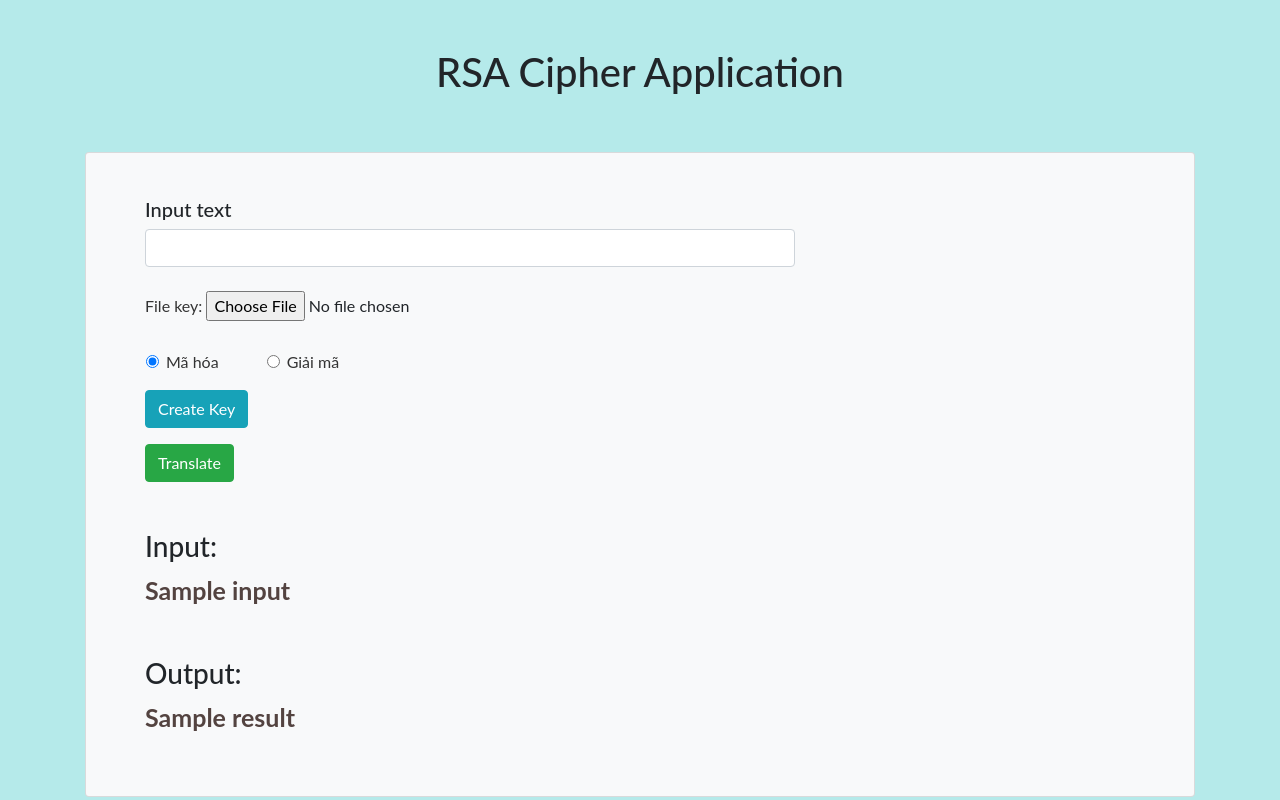
After one commit to ondinhk/app_cipher, a Flask app: template templates/rsa.html in a window 1280 px wide. The commit adds this page. Run offline with Flask 2, Linux system fonts and the light colour scheme; the template is opened without the code that fills it: most values are stand-ins (such as "Sample title", 1, 10 or a date in 2020); some libraries are stand-ins or nearby versions.

Commit message:
"update RSA"

```diff
--- a/app.py
+++ b/app.py
@@ -1,31 +1,89 @@
-from flask import Flask, render_template, request
+from flask import Flask, render_template, request, send_file
 import main
+import os
+import time
 
 app = Flask(__name__)
 result = ""
+app.config['UPLOAD_FOLDER'] = "/home/onkhang/PycharmProjects/ATBMTT/Upload"
 arr_cipher = ["Reverse Cipher",
               "Caesar Cipher",
               "Mã đổi chổ",
               "Mã thay thế",
               "Mã Affine",
               "Mã Vigenere",
-              "Mã Hill"]
-
+              "Mã Hill",
+              "Mã Base64"]
 
 @app.route('/')
 def hello_world():
     return render_template("index.html")
 
+
+@app.route('/rsa', methods=['POST'])
+def rsatrang():
+    # Get form
+    # Get text, Option
+    text = request.form["input_text"]
+    text = text.replace(" ", "")
+    # Get endrypt or decrypt
+    option = request.form["option"]
+
+    # Create key if correct
+    create = request.form["create_key"]
+    if int(create) == 0:
+        main.rsa.createKey()
+        linkPublic = "/download/public"
+        linkPrivate = "/download/private"
+        return render_template("resultKey.html", linkPublic=[linkPublic, "Link download publicKey"],
+                               linkPrivate=[linkPrivate, "Link download privateKey"])
+
+    # Kiểm tra có tệp được gửi lên không
+    # File input
+    if request.files:
+        # Nhận file -> file key
+        fileKey = request.files['keyfile']
+        # Lấy đường dẫn trong máy
+        pathFile = os.path.join(app.config['UPLOAD_FOLDER'], fileKey.filename)
+        # Lưu file vào địa chỉ UPLOAD_FOLDER
+        fileKey.save(pathFile)
+        time.sleep(1)
+        # option 1 is encode
+        if int(option) == 0:
+            output = main.en_RSA(text, pathFile)
+            return render_template("rsa.html", result=output, input=text)
+        # option != 1 is decode
+        elif int(option) == 1:
+            text = bytes(text, 'utf-8')
+            print(type(text))
+            output = main.de_RSA(text, pathFile)
+            return render_template("rsa.html", result=output, input=text)
+    return render_template("rsa.html", result=text)
+
+
+@app.route('/download/public')
+def download_file_public():
+    pathPublic = "Key/publicKey.pem"
+    return send_file(pathPublic, as_attachment=True)
+
+
+@app.route('/download/private')
+def download_file_private():
+    pathPrivate = "Key/privateKey.pem"
+    return send_file(pathPrivate, as_attachment=True)
+
+
 @app.route('/', methods=['POST'])
 def translate():
     global result
     # Request form
+    # Get cipher
+    cipher = request.form["cipher"]
+
     # Get text
     text = request.form["input_text"]
-    text = text.upper()
     text = text.replace(" ", "")
-    # Get cipher
-    cipher = request.form["cipher"]
+
     # Get endrypt or decrypt
     option = request.form["option"]
 
@@ -46,6 +104,12 @@ def translate():
     cipher = int(cipher)
     option = int(option)
     key = int(key)
+
+    # upper text
+    if cipher != 7:
+        text = text.upper()
+    if cipher == 8:
+        return render_template("rsa.html")
     # Encrypt == 0
     if option == 0:
         # Reverse
@@ -74,6 +138,9 @@ def translate():
         if cipher == 6:
             result = main.en_hill(text, key_vigenere)
             arr_cipher[6] = "Mã Hill, Key=" + key_vigenere
+        # Base64
+        if cipher == 7:
+            result = main.en_base64(text)
 
     # Decrypt
     elif option == 1:
@@ -102,9 +169,14 @@ def translate():
         if cipher == 6:
             result = main.de_hill(text, key_vigenere)
             arr_cipher[6] = "Mã Hill, Key=" + key_vigenere
+        # Base64
+        if cipher == 7:
+            result = main.de_base64(text)
 
     return render_template("index.html", cipher=arr_cipher[cipher], result=result, input=text)
 
 
 if __name__ == '__main__':
+    app.secret_key = 'super secret key'
+    app.config['SESSION_TYPE'] = 'filesystem'
     app.run(debug=True)
--- a/static/app.js
+++ b/static/app.js
@@ -31,9 +31,15 @@ function changeOption() {
         form_key_vigenere.classList.add("d-none");
     }
     //    key form_key_RSA
-    if (selectedValue == 7) {
-        form_key_RSA.classList.remove("d-none");
-    } else {
-        form_key_RSA.classList.add("d-none");
+    if (selectedValue == 8) {
+        let form = document.getElementById('contact-form').submit();
+
     }
 }
+
+function createKey(){
+    let input = document.getElementById('input_key');
+    input.value = 0;
+    console.log(input.value)
+    let form = document.getElementById('contact-form').submit();
+}
--- a/templates/index.html
+++ b/templates/index.html
@@ -47,8 +47,9 @@
                                                     <option value=4>Mã Affine</option>
                                                     <option value=5>Mã Vigenere</option>
                                                     <option value=6>Mã HILL</option>
+                                                    <option value=7>Mã Base64</option>
                                                     <option disabled style="text-alin:center">MÃ CÔNG KHAI</option>
-                                                    <option value=7>Mã RSA</option>
+                                                    <option value=8 onclick="this.form.submit()">Mã RSA</option>
                                                 </select>
                                             </div>
                                         </div>
@@ -141,7 +142,6 @@
     </div>
 
     <script src="{{url_for('static', filename='app.js')}}"></script>
-    <script src="./app.js"></script>
 </body>
 
 </html>
--- /dev/null
+++ b/templates/rsa.html
@@ -0,0 +1,86 @@
+<!-- <<<<<<< HEAD -->
+<!doctype html>
+<html lang="en">
+
+<head>
+    <!-- Required meta tags -->
+    <meta charset="utf-8">
+    <meta name="viewport" content="width=device-width, initial-scale=1, shrink-to-fit=no">
+    <!-- Bootstrap CSS -->
+    <link rel="stylesheet" href="https://maxcdn.bootstrapcdn.com/bootstrap/4.0.0/css/bootstrap.min.css"
+          integrity="sha384-Gn5384xqQ1aoWXA+058RXPxPg6fy4IWvTNh0E263XmFcJlSAwiGgFAW/dAiS6JXm" crossorigin="anonymous">
+
+    <title>Cipher Application</title>
+    <link rel="stylesheet" type="text/css" href="{{ url_for('static',filename='style.css') }}">
+</head>
+
+<body style="background: #B5EAEA">
+<div class="container">
+    <div class=" text-center mt-5 mb-5 ">
+        <h1>RSA Cipher Application</h1>
+    </div>
+    <div class="row ">
+        <div class="col-lg-12 mx-auto">
+            <div class="card mt-2 mx-auto p-4 bg-light">
+                <div class="card-body bg-light">
+                    <div class="container">
+                        <form id="contact-form" role="form" enctype="multipart/form-data" action="/rsa" method="post">
+                            <div class="controls">
+                                <div class="row">
+                                    <div class="col-md-8 col-8">
+                                        <div class="form-group">
+                                            <h5>Input text</h5>
+                                            <input id="input_text" type="text" name="input_text"
+                                                   class="form-control" required="required">
+                                            <input id="input_key" hidden type="number" name="create_key"
+                                                   class="form-control" value="1">
+                                            <br>
+                                            <label for="fileKey">File key:</label>
+                                            <input type="file" name="keyfile" id="fileKey"/>
+                                        </div>
+                                    </div>
+                                </div>
+                                <div class="row mt-2 mb-3">
+                                    <div class="form-check mr-5 ml-3">
+                                        <input class="form-check-input" type="radio" name="option" id="Encrypt"
+                                               checked value="0">
+                                        <label class="form-check-label" for="Encrypt">
+                                            Mã hóa
+                                        </label>
+                                    </div>
+                                    <div class="form-check">
+                                        <input class="form-check-input" type="radio" name="option" id="Decrypt"
+                                               value="1">
+                                        <label class="form-check-label" for="Decrypt">
+                                            Giải mã
+                                        </label>
+                                    </div>
+                                </div>
+                            </div>
+                            <p><input type="submit" class="btn btn-info" onclick="createKey()" value="Create Key"></p>
+                            <p><input type="submit" class="btn btn-success" value="Translate"></p>
+
+                        </form>
+                        <!-- Result -->
+                        <div>
+
+                            <div class="mt-5">
+                                <h3>Input: </h3>
+                                <p class="result">{{ input }}</p>
+                            </div>
+                            <div class="mt-5">
+                                <h3>Output:</h3>
+                                <p class="result">{{ result }}</p>
+                            </div>
+                        </div>
+                    </div>
+                </div>
+            </div> <!-- /.8 -->
+        </div> <!-- /.row-->
+    </div>
+</div>
+
+<script src="{{url_for('static', filename='app.js')}}"></script>
+</body>
+
+</html>
```
Also changed, not shown: func/Base64.py (added, +19 -0 lines), func/MaRSA.py (added, +46 -0 lines), func/RSA.py (added, +27 -0 lines), main.py (+36 -7 lines), templates/resultKey.html (added, +42 -0 lines), 4 other files.
